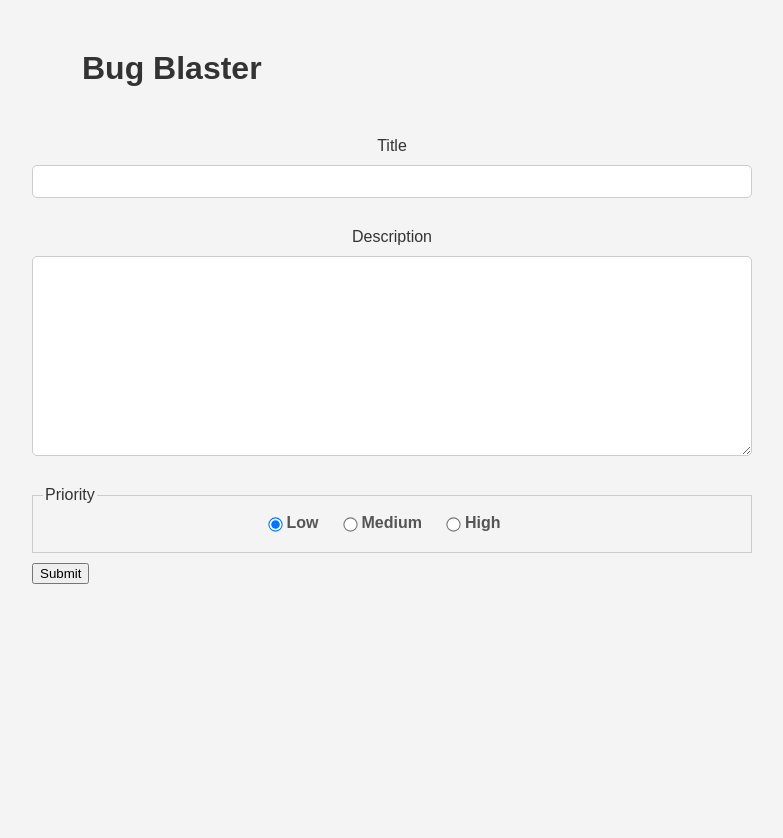
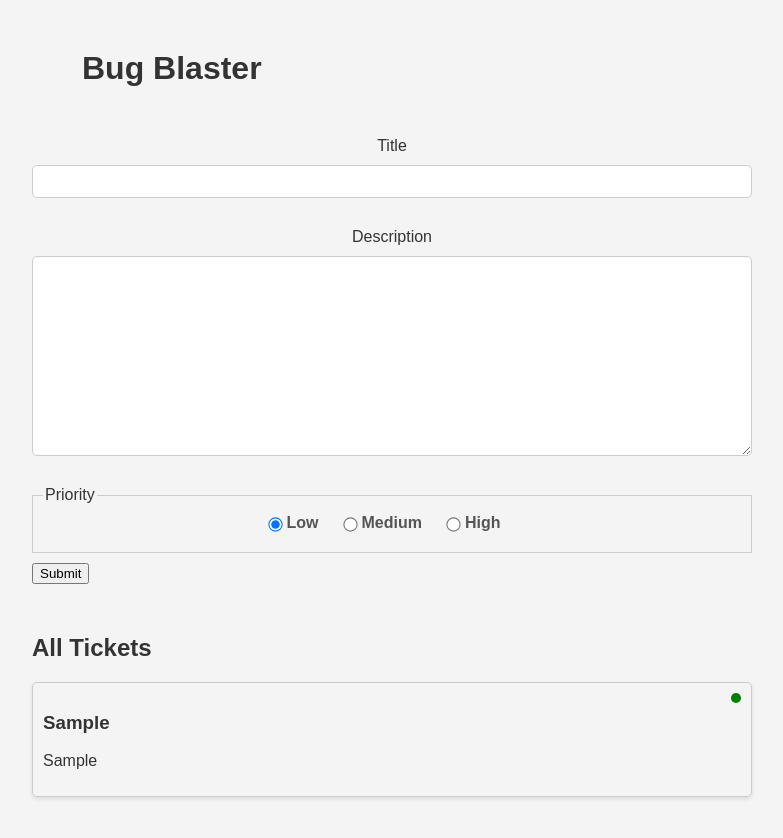
Before and after one commit to HarisDelalic/bug_blaster, a React (Create React App) app: page / in a window 1280 px wide. Both pictures are taken after typing "Sample", "Sample" into the empty fields and a click on the button "Submit". Shown: the top 838 px of the page, without its empty margins (248-1031 px from the left). Before the commit the page ends 800 px from the top, so only its background shows below. Built offline with nearby package versions, Linux system fonts and the light colour scheme.

Commit message:
implement list and item components to show existing tickets

```diff
--- a/src/App.js
+++ b/src/App.js
@@ -4,15 +4,19 @@
 import TicketForm from "./components/TicketForm";
 import ticketReducer from "./reducers/ticketReducer";
 import {useReducer} from "react";
+import TicketList from "./components/TicketList";
 
 function App() {
-    const initialState = { tickets: [] }
+    const initialState = {tickets: []}
     const [state, dispatch] = useReducer(ticketReducer, initialState)
 
     return (
         <div className="container">
-          <h1>Bug Blaster</h1>
+            <h1>Bug Blaster</h1>
             <TicketForm dispatch={dispatch}></TicketForm>
+
+            {state.tickets.length > 0 &&
+                <div className="results"><h2>All Tickets</h2> <TicketList tickets={state.tickets}></TicketList></div>}
         </div>
     );
 }
--- /dev/null
+++ b/src/components/TicketItem.js
@@ -0,0 +1,19 @@
+import React from "react";
+import '../styles.css';
+
+export default function TicketItem({ticket}) {
+
+    const {id, title, description, priority} = ticket;
+
+    const priorityClass = {
+        1: "priority-low",
+        2: "priority-medium",
+        3: "priority-high",
+    };
+
+    return (<div className="ticket-item">
+        <div className={`priority-dot ${priorityClass[priority]}`}></div>
+            <h3>{title}</h3>
+            <p>{description}</p>
+    </div>)
+}
--- /dev/null
+++ b/src/components/TicketList.js
@@ -0,0 +1,7 @@
+import TicketItem from "./TicketItem";
+
+export default function TicketList({tickets}) {
+    return (<div className="ticket-list">
+        {tickets.map((ticket) => <TicketItem ticket={ticket}></TicketItem> )}
+    </div>)
+}
```
